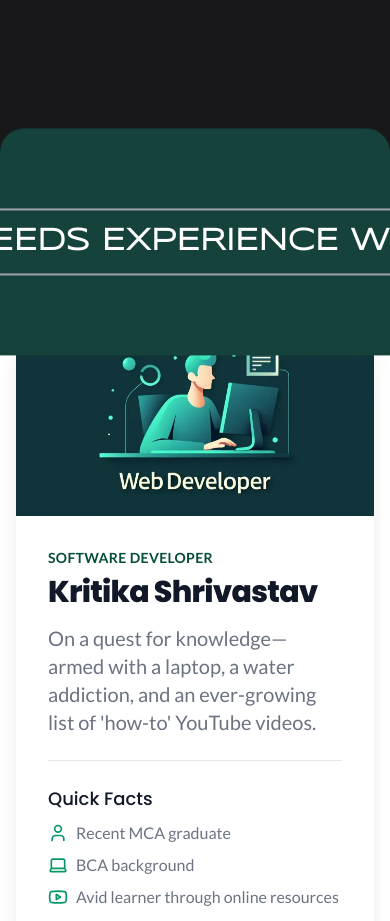
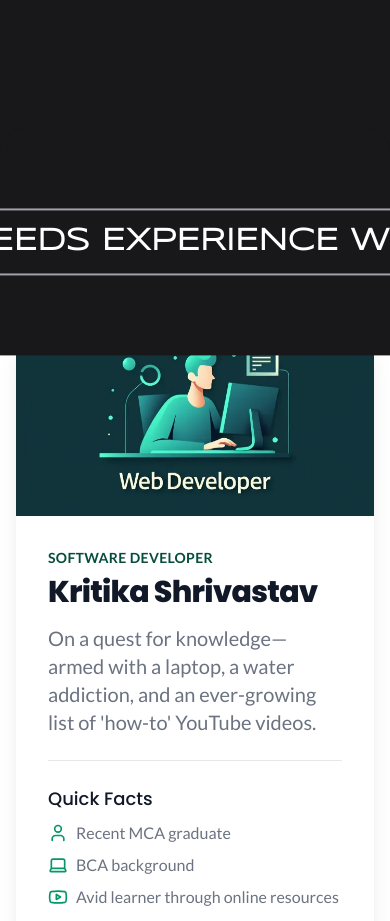
Before and after one commit to Kritikashrivastav/Portfolio, a React (Vite) app: page / in a window 390 px wide. Shown: the part 880-1801 px from the top of the page. Built offline with nearby package versions, Linux system fonts and the light colour scheme; a web font is replaced by a local one.

Commit message:
marquee color effects commit

```diff
--- a/src/components/Marquee.jsx
+++ b/src/components/Marquee.jsx
@@ -4,7 +4,7 @@ import { motion } from 'framer-motion'
 function Marquee() {
 
   return (
-    <div data-scroll data-scroll-section data-scroll-speed=".1" className='w-full py-20 mt-20 rounded-tl-3xl rounded-tr-3xl  bg-[#16423C]'>
+    <div data-scroll data-scroll-section data-scroll-speed=".1" className='w-full py-20 mt-20 rounded-tl-3xl rounded-tr-3xl bg-zinc-900  md:bg-[#10343a]'>
       <div className='relative w-full overflow-hidden border-t-2 border-b-2 border-zinc-400 pt-4 pb-4'>
         <motion.div
           initial={{ x: "50%" }}
```
